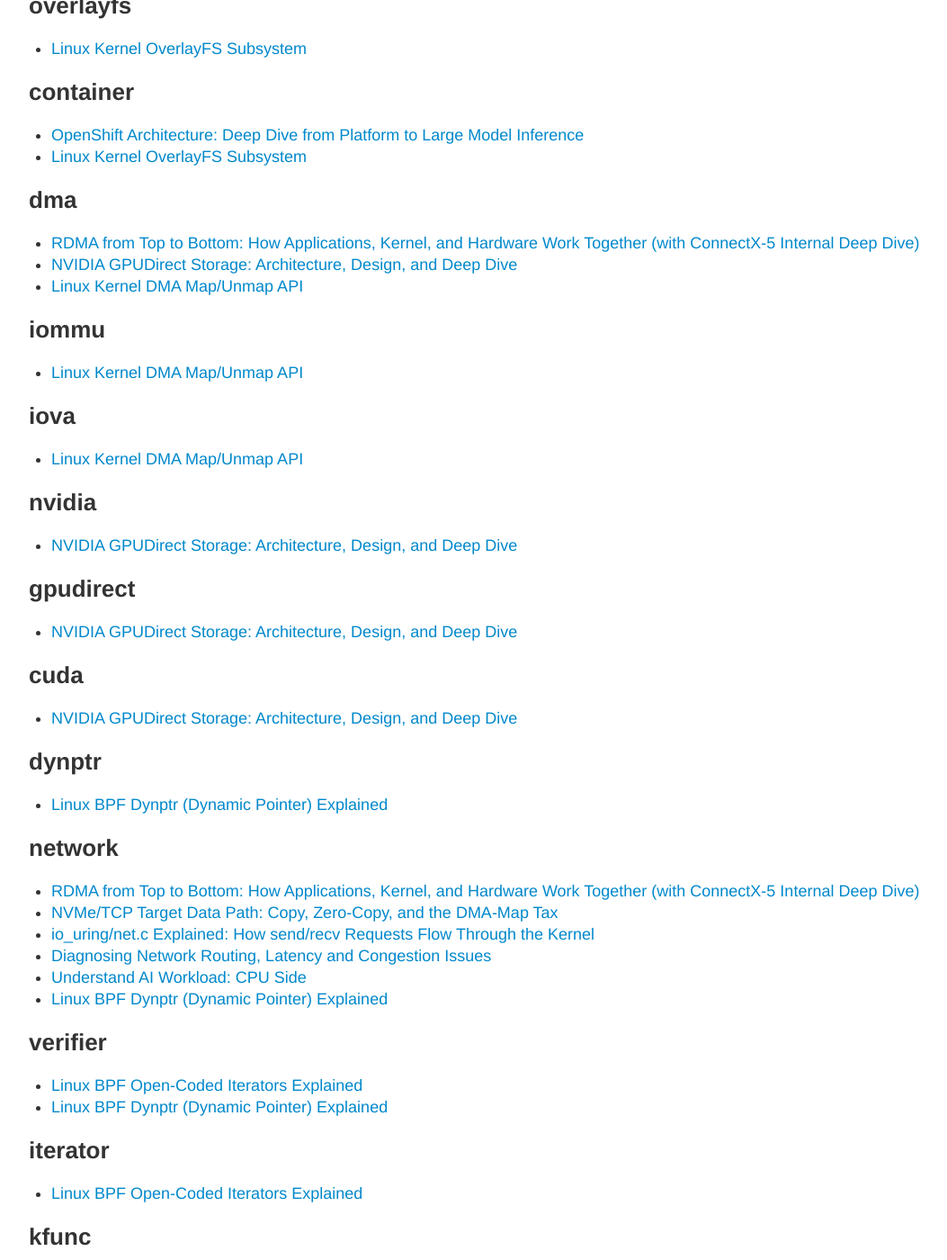
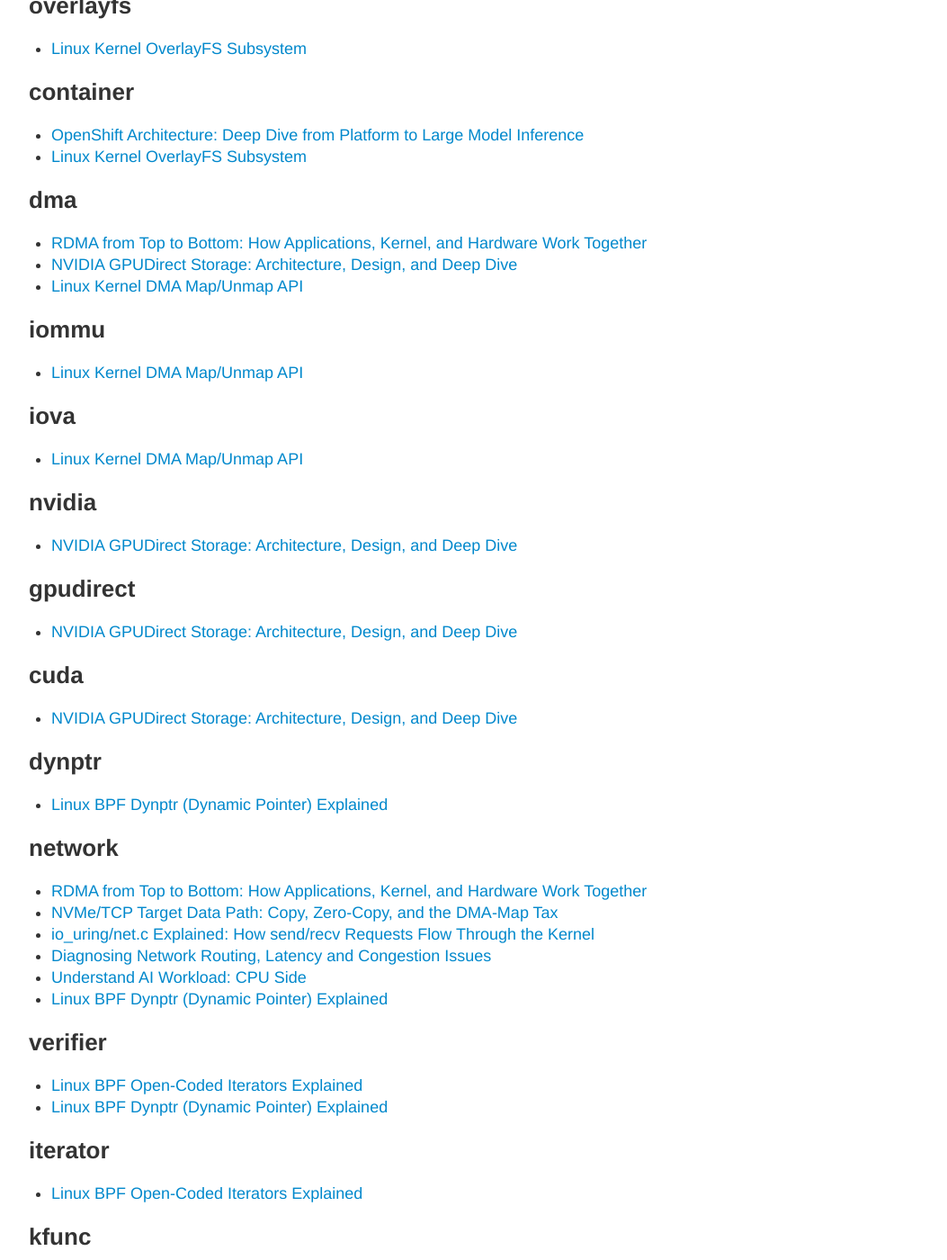
Before and after one commit to ming1/ming1.github.io, a Jekyll site: the page built from tags.html, in a window 1280 px wide and 1400 px high, scrolled down 10496 px. Shown: the whole window at 90% size, without its empty margins (8-1061 px from the left). Built offline with Jekyll 4.4.1, drawn with Linux system fonts in a browser that asks for light colours; Markdown is read by kramdown in place of the engine named in the settings; a style sheet for code colours, icons or effects is not loaded; some of the changed text lies outside the part shown.

Commit message:
rdma: fix title
Signed-off-by: Ming Lei <tom.leiming@gmail.com>

```diff
--- a/_posts/2026-06-25-rdma-from-top-to-bottom.md
+++ b/_posts/2026-06-25-rdma-from-top-to-bottom.md
@@ -1,5 +1,5 @@
 ---
-title: "RDMA from Top to Bottom: How Applications, Kernel, and Hardware Work Together (with ConnectX-5 Internal Deep Dive)"
+title: "RDMA from Top to Bottom: How Applications, Kernel, and Hardware Work Together"
 category: hardware
 tags: [rdma, network, linux kernel, zero copy, dma, infiniband]
 ---
```
